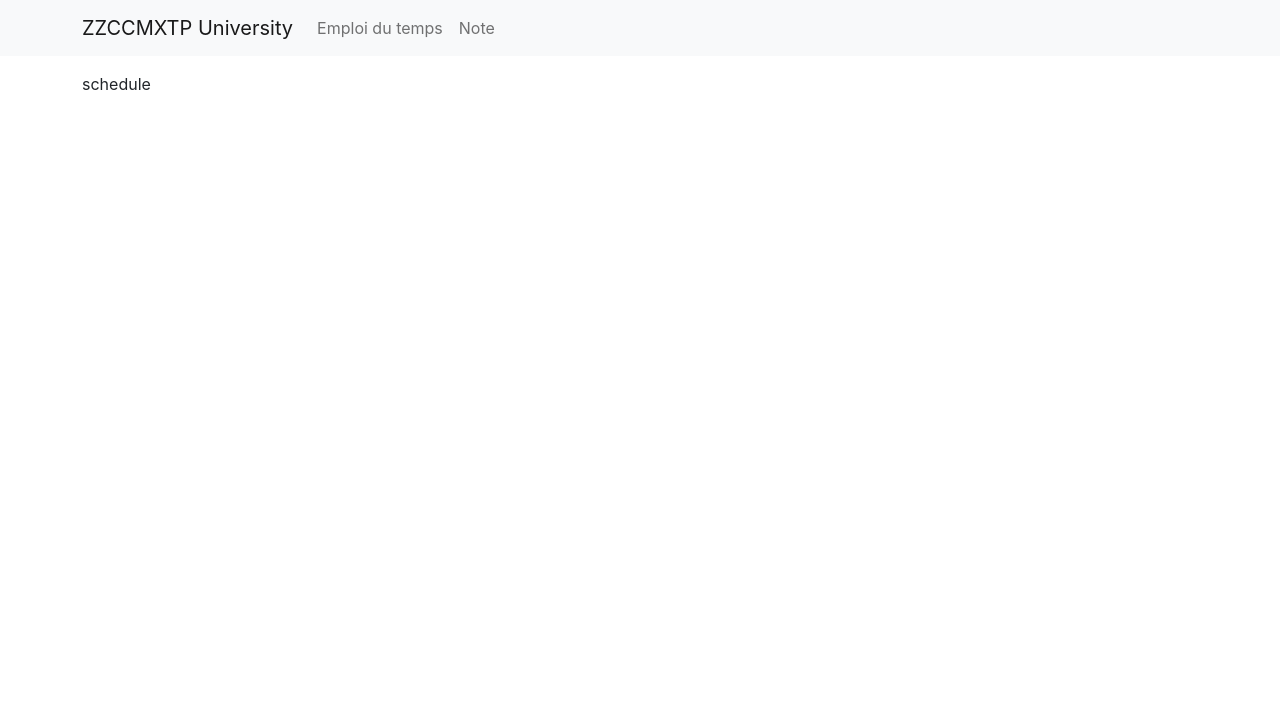
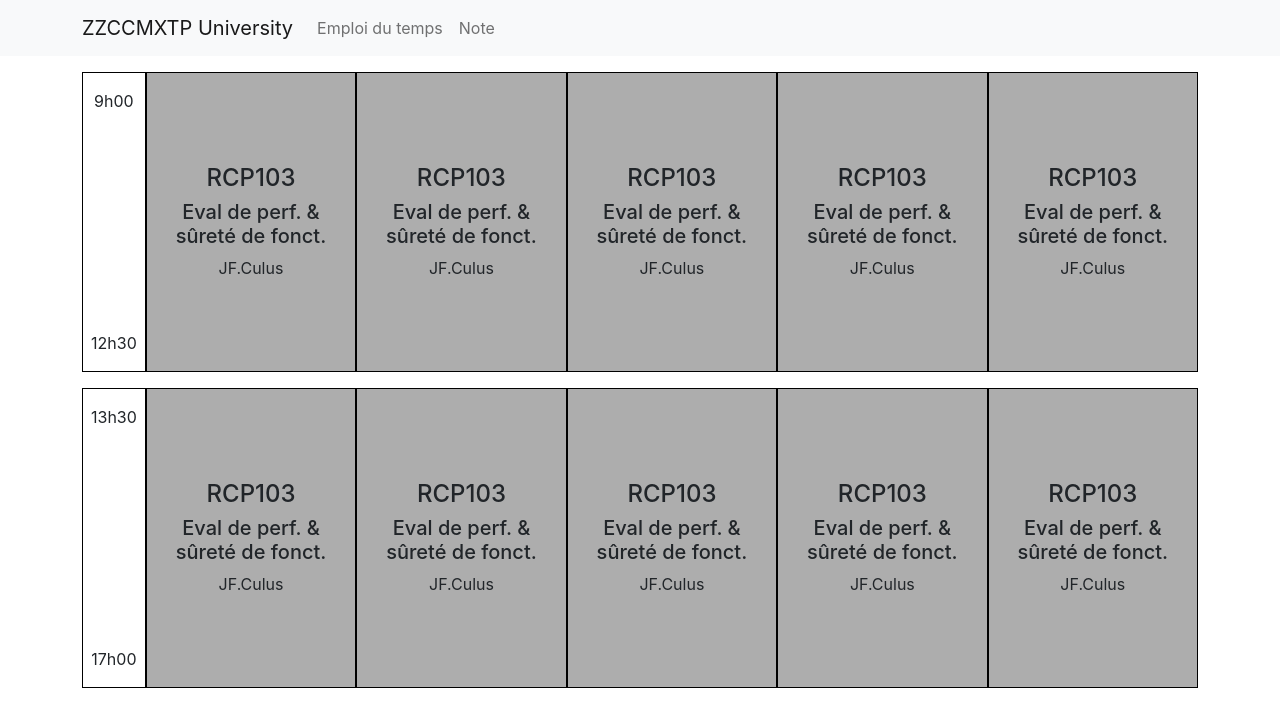
Before and after one commit to hcharp/BCP_carre, a React (Create React App) app in the folder frontend/: page /schedule in a window 1280 px wide. Shown: the top 726 px of the page. Built offline with nearby package versions, Linux system fonts and the light colour scheme.

Commit message:
feat(schedule): add schedule template

```diff
--- /dev/null
+++ b/frontend/src/components/ScheduleCard/ScheduleCard.css
@@ -0,0 +1,11 @@
+.scheduleCard__body {
+  display: flex;
+  flex-direction: column;
+  justify-content: center;
+  text-align: center;
+  padding: 1rem;
+  width: 300px;
+  height: 300px;
+  background-color: #ADADAD;
+  border: 1px solid black;
+}
--- /dev/null
+++ b/frontend/src/components/ScheduleCard/ScheduleCard.jsx
@@ -0,0 +1,15 @@
+import React from 'react'
+
+import './ScheduleCard.css'
+
+const ScheduleCard = ({ title, code, teacher }) => {
+  return (
+    <div className='scheduleCard__body'>
+      <h4>{code}</h4>
+      <h5>{title}</h5>
+      <span>{teacher}</span>
+    </div>
+  )
+}
+
+export default ScheduleCard
--- a/frontend/src/components/index.js
+++ b/frontend/src/components/index.js
@@ -1 +1,2 @@
 export {default as Navigationbar} from './Navigationbar/Navigationbar'
+export {default as ScheduleCard} from './ScheduleCard/ScheduleCard'
--- /dev/null
+++ b/frontend/src/pages/schedule/schedule.css
@@ -0,0 +1,19 @@
+.schedule__top {
+  display: flex;
+  justify-content: center;
+}
+
+.schedule__bot {
+  display: flex;
+  justify-content: center;
+  margin-top: 1rem;
+}
+
+.schedule__time {
+  display: flex;
+  flex-direction: column;
+  justify-content: space-between;
+  text-align: center;
+  border: 1px solid black;
+  padding: 1rem 0.5rem;
+}
--- a/frontend/src/pages/schedule/schedule.jsx
+++ b/frontend/src/pages/schedule/schedule.jsx
@@ -1,8 +1,74 @@
 import React from 'react'
+import { ScheduleCard } from '../../components'
+
+import './schedule.css'
 
 const schedule = () => {
   return (
-    <div className='container mt-3'>schedule</div>
+    <div className='container mt-3'>
+      <div className='schedule__top'>
+        <div className='schedule__time'>
+          <span>9h00</span>
+          <span>12h30</span>
+        </div>
+        <ScheduleCard
+          title="Eval de perf. & sûreté de fonct."
+          code="RCP103"
+          teacher="JF.Culus"
+        />
+        <ScheduleCard
+          title="Eval de perf. & sûreté de fonct."
+          code="RCP103"
+          teacher="JF.Culus"
+        />
+        <ScheduleCard
+          title="Eval de perf. & sûreté de fonct."
+          code="RCP103"
+          teacher="JF.Culus"
+        />
+        <ScheduleCard
+          title="Eval de perf. & sûreté de fonct."
+          code="RCP103"
+          teacher="JF.Culus"
+        />
+        <ScheduleCard
+          title="Eval de perf. & sûreté de fonct."
+          code="RCP103"
+          teacher="JF.Culus"
+        />
+      </div>
+      <div className='schedule__bot'>
+        <div className='schedule__time'>
+          <span>13h30</span>
+          <span>17h00</span>
+        </div>
+        <ScheduleCard
+          title="Eval de perf. & sûreté de fonct."
+          code="RCP103"
+          teacher="JF.Culus"
+        />
+        <ScheduleCard
+          title="Eval de perf. & sûreté de fonct."
+          code="RCP103"
+          teacher="JF.Culus"
+        />
+        <ScheduleCard
+          title="Eval de perf. & sûreté de fonct."
+          code="RCP103"
+          teacher="JF.Culus"
+        />
+        <ScheduleCard
+          title="Eval de perf. & sûreté de fonct."
+          code="RCP103"
+          teacher="JF.Culus"
+        />
+        <ScheduleCard
+          title="Eval de perf. & sûreté de fonct."
+          code="RCP103"
+          teacher="JF.Culus"
+        />
+      </div>
+    </div>
   )
 }
 
```
